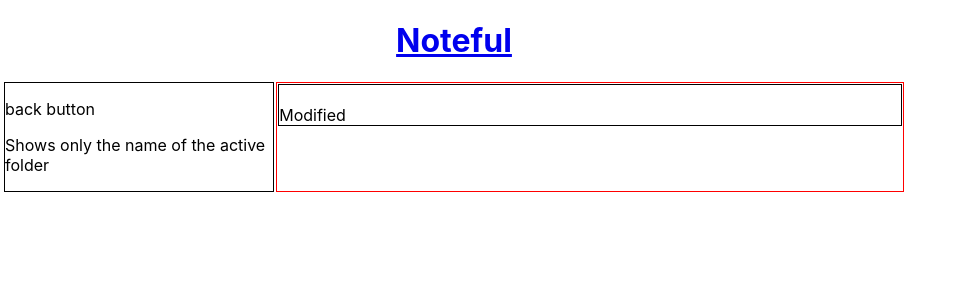
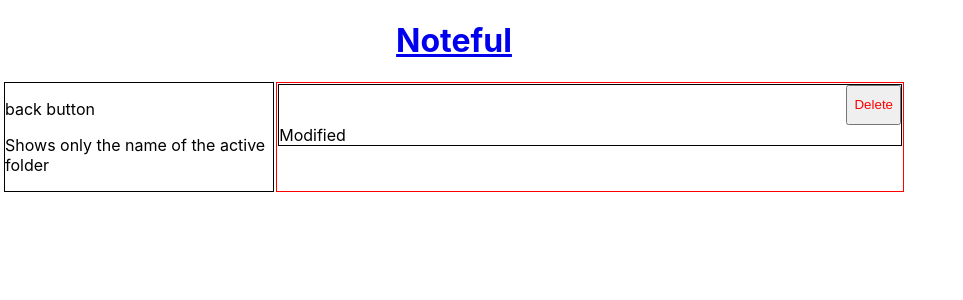
Before and after one commit to BrianHook1183/noteful, a React (Create React App) app: page /note/1 in a window 1280 px wide. Shown: the top 300 px of the page, without its empty margins (0-963 px from the left). Built offline with nearby package versions, Linux system fonts and the light colour scheme; no server answers.

Commit message:
wireframed in delete button

```diff
--- a/src/App.css
+++ b/src/App.css
@@ -31,3 +31,12 @@
   margin: 1px;
   border: 1px solid black;
 }
+
+.Note-header {
+  display: flex;
+  justify-content: space-between;
+}
+
+.Note button {
+  color: red;
+}
--- a/src/Note.js
+++ b/src/Note.js
@@ -6,11 +6,14 @@
     const { name, id, modified } = this.props;
     return (
       <div className='Note'>
-        <h2 className='Note__title'>
-          <Link to={`/note/${id}`}>
-            {name}
-          </Link>
-        </h2>
+        <div className='Note-header'>
+          <h2 className='Note-title'>
+            <Link to={`/note/${id}`}>
+              {name}
+            </Link>
+          </h2>
+          <button>Delete</button>
+        </div>
         <span className='Date'>
           Modified {modified}
         </span>
--- a/src/NoteMain.js
+++ b/src/NoteMain.js
@@ -16,8 +16,6 @@
     const findNote = (notes=[], noteId) =>
       notes.find(note => note.id === noteId);
     const note = findNote(notes, noteId) || { content: '' };
-    console.log(note);
-
 
     return (
       <section className='NoteMain'>
```
